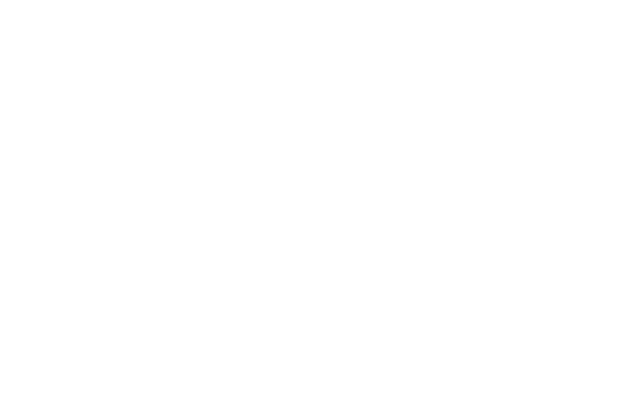
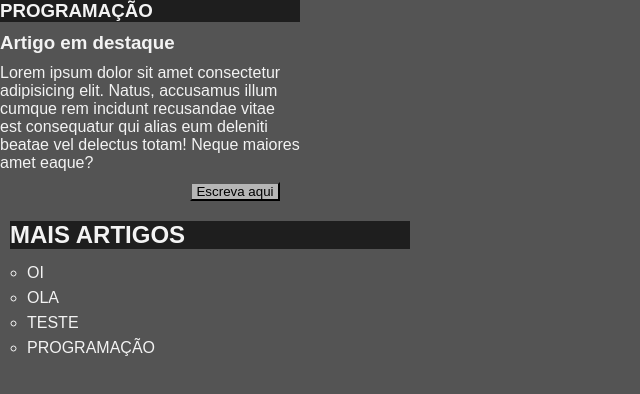
Before and after one commit to HallsRaul/OSite-1, a plain HTML site: page index.html in a window 1280 px wide. Shown: the whole page, without its empty margins (0-640 px from the left). Drawn offline with Linux system fonts and the light colour scheme.

Commit message:
caixa-1
em processo

```diff
--- a/index.html
+++ b/index.html
@@ -5,8 +5,23 @@
     <meta http-equiv="X-UA-Compatible" content="IE=edge">
     <meta name="viewport" content="width=device-width, initial-scale=1.0">
     <title>OSite</title>
+    <link rel="stylesheet" href="style.css">
 </head>
 <body>
-
+    <article>
+       <section>
+        <h1>PROGRAMAÇÃO</h1>
+        <h3>Artigo em destaque</h3>
+        <p>Lorem ipsum dolor sit amet consectetur adipisicing elit. Natus, accusamus illum cumque rem incidunt recusandae vitae est consequatur qui alias eum deleniti beatae vel delectus totam! Neque maiores amet eaque?</p>
+        <button>Escreva aqui</button>
+        <h2>MAIS ARTIGOS</h2>
+        <ul>
+            <li>OI</li>
+            <li>OLA</li>
+            <li>TESTE</li>
+            <li>PROGRAMAÇÃO</li>
+        </ul>
+       </section>
+    </article>
 </body>
 </html>
--- a/style.css
+++ b/style.css
@@ -0,0 +1,43 @@
+*{
+    padding: 0;
+    margin: 0;
+    font-family: Arial, Helvetica, sans-serif;
+    background-color: rgb(84, 84, 84);
+}
+h1{
+    color: rgb(243, 243, 243);
+    background-color: rgb(30, 30, 30);
+    width: 300px;
+}
+h3{
+    color: rgb(243, 243, 243);
+    margin-top: 10px;
+    margin-bottom: 10px;
+}
+p{
+    width: 300px;
+    color: rgb(243, 243, 243);
+}
+button{
+    background-color:  rgb(182, 182, 182);
+    width: 90px;
+    margin-left: 190px;
+    margin-bottom: 20px;
+    margin-top: 10px;
+}
+h2{
+    color: rgb(243, 243, 243);
+    width: 400px;
+    margin-left: 10px;
+    justify-content: center;
+    background-color:  rgb(30, 30, 30);
+}
+ul{
+    margin-top: 15px;
+    margin-left: 27px;
+}
+li{
+    color: rgb(243, 243, 243);
+    margin-top: 7px;
+    list-style-type: circle;
+}
```
